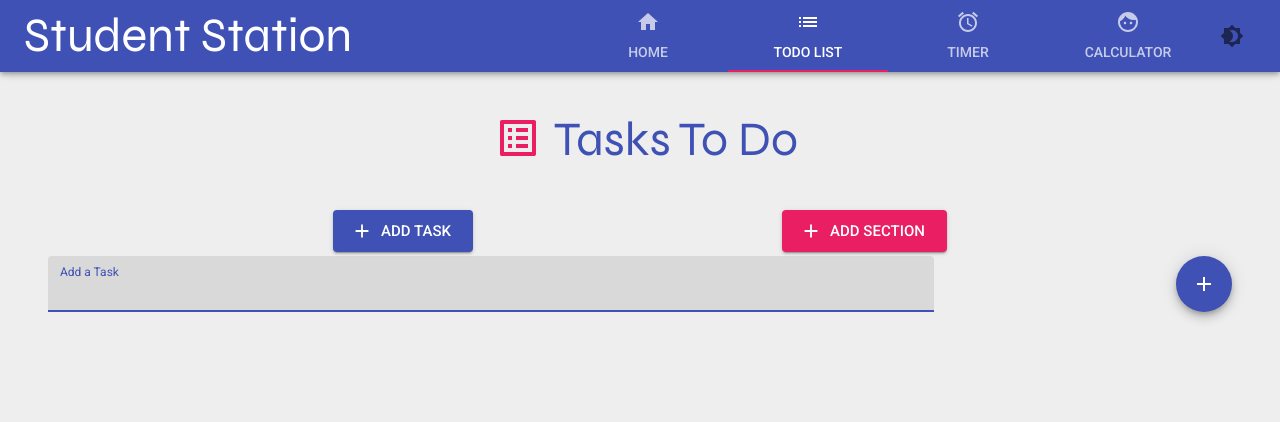
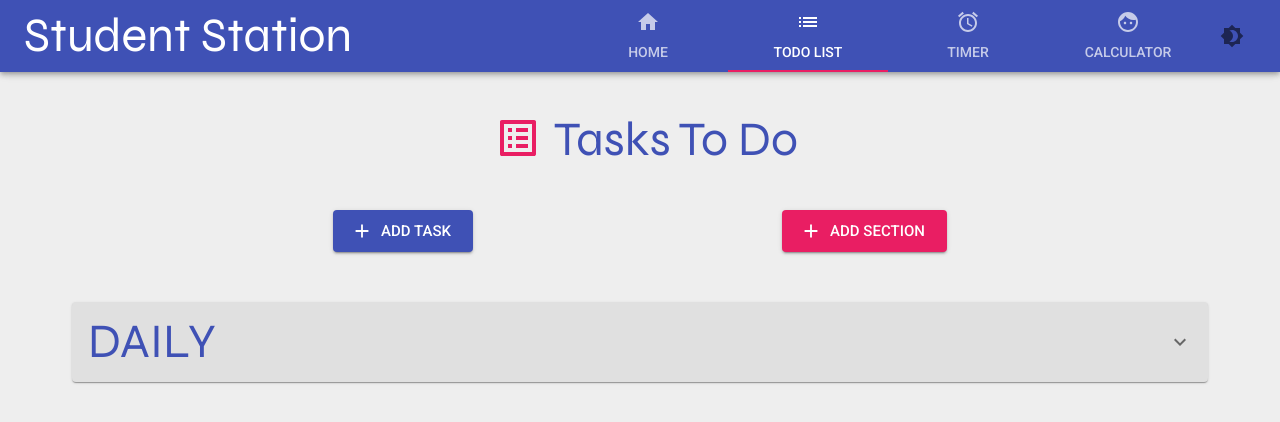
Before and after one commit to saad-afridi/StudentStation, a React (Create React App) app: page / in a window 1280 px wide. Both pictures are taken after a click on the tab "TODO LIST". Shown: the top 422 px of the page. Built offline with nearby package versions, Linux system fonts and the light colour scheme.

Commit message:
Updated visuals to show sections and tasks

```diff
--- a/src/components/Todo/AddTasksAndSections/TaskModal.js
+++ b/src/components/Todo/AddTasksAndSections/TaskModal.js
@@ -75,7 +75,7 @@ export const TaskModal = () => {
 				<Grid item className={classes.contentForm}>
 					<TextField
 						label="Task Content"
-                        id="add-task-content-input"
+						id="add-task-content-input"
 						multiline
 						error={hasError}
 						helperText={helpText}
@@ -162,7 +162,6 @@ const submitForm = (e, stateProps) => {
 			return;
 		}
 		for (let i = 0; i < sections[section].tasks.length; i++) {
-            console.log(sections[section].tasks[i]);
 			if (sections[section].tasks[i].text === text) {
 				setError(true);
 				setHelpText('Task Already Exists');
--- a/src/components/Todo/TodoList/TodoItem.js
+++ b/src/components/Todo/Sections/Section/TodoList/TodoItem.js
@@ -12,7 +12,7 @@ import { green, red } from '@material-ui/core/colors';
 
 // Redux
 import { useDispatch } from 'react-redux';
-import { delTodo, toggleTodo } from '../../../actions/todoActions.js';
+import { delTodo, toggleTodo } from '../../../../../actions/todoActions.js';
 
 const useStyles = makeStyles((theme) => ({
 	root: {
--- a/src/components/Todo/TodoList/index.js
+++ b/src/components/Todo/Sections/Section/TodoList/index.js
@@ -1,10 +1,9 @@
 import React from 'react';
 import TodoItem from './TodoItem';
 
-import { useSelector } from 'react-redux';
-
-export const TodoList = () => {
-	const { todos } = useSelector((state) => state.todoListState);
+export const TodoList = (props) => {
+	const { todos } = props;
+    console.log(props);
 
 	const completed = todos.filter(function (value) {
 		return value.completed === true;
--- /dev/null
+++ b/src/components/Todo/Sections/Section/index.js
@@ -0,0 +1,65 @@
+import React from 'react';
+
+// Custom Components
+import TodoList from './TodoList';
+
+// MUI Components
+import {
+    Accordion,
+    AccordionSummary,
+    AccordionDetails,
+	Container,
+	Typography,
+} from '@material-ui/core';
+
+// MUI Icons
+import ExpandMoreIcon from '@material-ui/icons/ExpandMore';
+
+// MUI Styles
+import { makeStyles } from '@material-ui/core';
+
+const useStyles = makeStyles((theme) => ({
+    root: {
+        margin: "50px 0px",
+    },
+    section: {
+        backgroundColor: theme.palette.elevated[1],
+    }
+}));
+
+export const Section = (props) => {
+	const classes = useStyles();
+	const { name, tasks } = props;
+	console.log(name, tasks);
+
+	return (
+		<Container className={classes.root}>
+            <Accordion className={classes.section}>
+                <AccordionSummary expandIcon={<ExpandMoreIcon />}>
+                    <Typography variant="h3" color="primary">
+                        {name.toUpperCase()}
+                    </Typography>
+                </AccordionSummary>
+                <AccordionDetails>
+                    <TodoList todos={tasks} />
+                </AccordionDetails>
+            </Accordion>
+            {/* <Button
+              variant="text"
+              color="default"
+              endIcon={expanded ? <MoreVertIcon /> : <ExpandMoreIcon />}
+              onCLick={handleExpandClick}
+            >
+                <Typography variant="h3" color="primary">
+                    {name}
+                </Typography>
+            </Button>
+			{expanded ? <TodoList todos={tasks} /> : ''}
+			{/* <Collapse in={expanded} timeout="auto" unmountOnExit>
+                <TodoList todos={tasks} />
+			</Collapse> */}
+		</Container>
+	);
+};
+
+export default Section;
--- /dev/null
+++ b/src/components/Todo/Sections/index.js
@@ -0,0 +1,20 @@
+import React from 'react';
+
+import Section from './Section';
+
+import { useSelector } from 'react-redux';
+
+export const Sections = () => {
+	const { sections } = useSelector((state) => state.todoListState);
+	return (
+		<div>
+			{sections.map((_value, _ind) => {
+				return (
+					<Section key={_ind} name={_value.name} tasks={_value.tasks}></Section>
+				);
+			})}
+		</div>
+	);
+};
+
+export default Sections;
--- a/src/pages/Todo.js
+++ b/src/pages/Todo.js
@@ -1,7 +1,7 @@
 import React from 'react';
 
 // Todo Components
-import TodoList from '../components/Todo/TodoList';
+import Sections from '../components/Todo/Sections';
 import AddTodo from '../components/Todo/AddTodo';
 import PageTitle from '../components/PageTitle';
 import AddTasksAndSections from '../components/Todo/AddTasksAndSections';
@@ -20,8 +20,7 @@ export default function ToDoPage() {
 				icon={<ListIcon style={{ transform: 'scale(2.0)' }} />}
 			/>
             <AddTasksAndSections />
-			<AddTodo />
-			<TodoList />
+			<Sections />
 		</Container>
 	);
 }
--- a/src/reducers/todoReducers.js
+++ b/src/reducers/todoReducers.js
@@ -44,7 +44,7 @@ export default function todoReducers(state = initialState, action) {
 		case 'ADD-SECTION':
 			return {
 				...state,
-				sections: [action.payload, ...state.sections],
+				sections: [...state.sections, action.payload],
 			};
 
 		case 'DELETE-SECTION':
```
